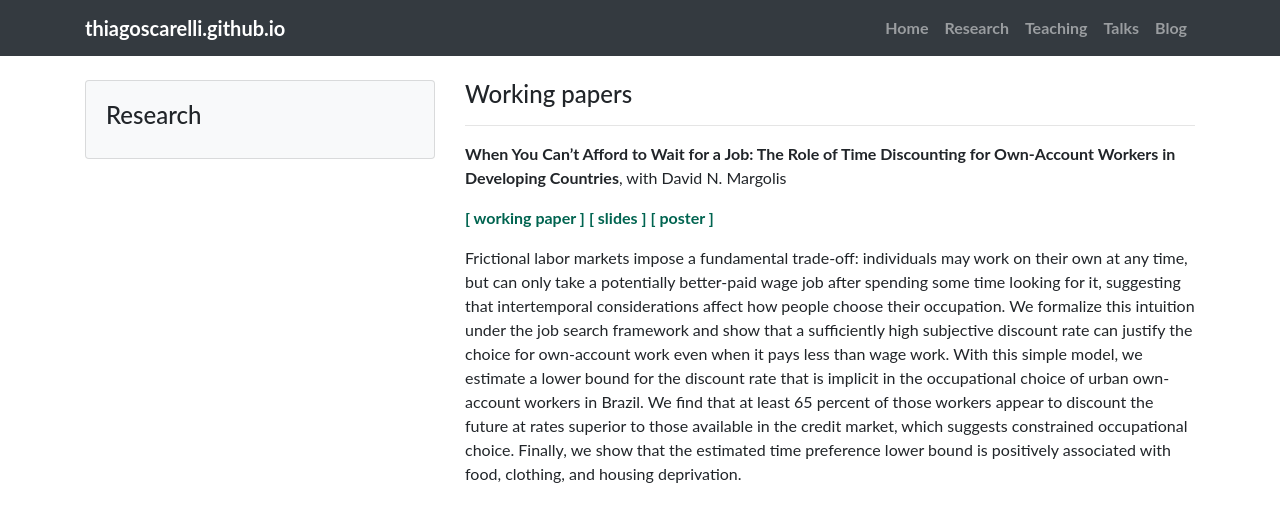
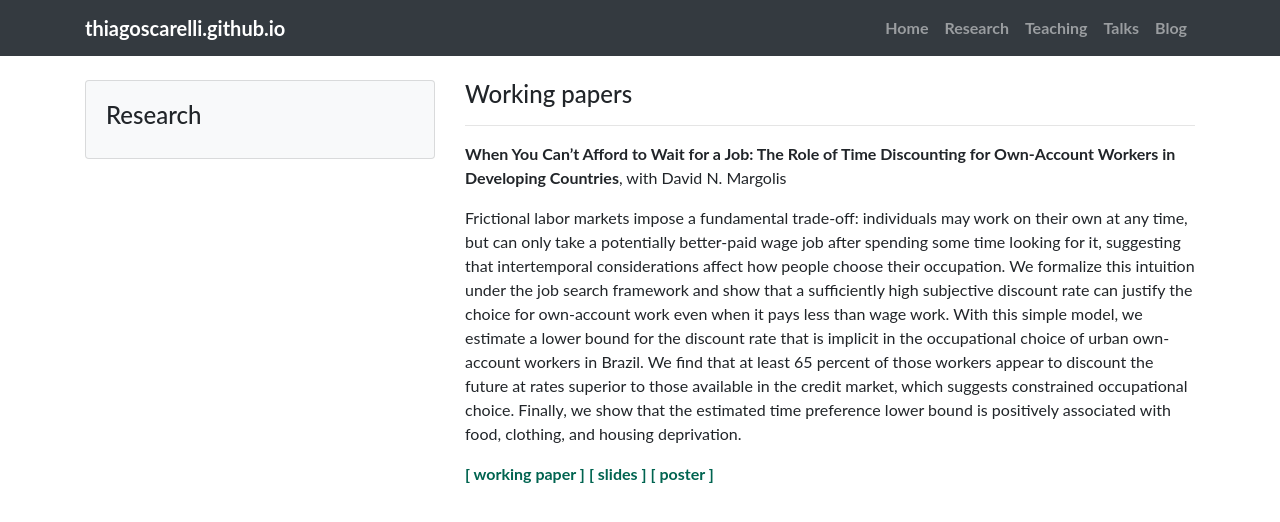
Before and after one commit to thiagoscarelli/thiagoscarelli.github.io, a Jekyll site: the page built from _pages/research.md, in a window 1280 px wide. Shown: the top 522 px of the page. Built offline with Jekyll 4.4.1, drawn with Linux system fonts in a browser that asks for light colours.

Commit message:
to bottom

```diff
--- a/_pages/research.md
+++ b/_pages/research.md
@@ -10,9 +10,9 @@
 
 <b>When You Can’t Afford to Wait for a Job: The Role of Time Discounting for Own-Account Workers in Developing Countries</b>, with David N. Margolis
 
+Frictional labor markets impose a fundamental trade-off: individuals may work on their own at any time, but can only take a potentially better-paid wage job after spending some time looking for it, suggesting that intertemporal considerations affect how people choose their occupation. We formalize this intuition under the job search framework and show that a sufficiently high subjective discount rate can justify the choice for own-account work even when it pays less than wage work. With this simple model, we estimate a lower bound for the discount rate that is implicit in the occupational choice of urban own-account workers in Brazil. We find that at least 65 percent of those workers appear to discount the future at rates superior to those available in the credit market, which suggests constrained occupational choice. Finally, we show that the estimated time preference lower bound is positively associated with food, clothing, and housing deprivation.
+
 [[ working paper ]](https://hal-pse.archives-ouvertes.fr/halshs-03288728v1){:target="_blank"} [[ slides ]](../docs/scarelli_margolis_2021_oaw_slides.pdf){:target="_blank"} [[ poster ]](../docs/scarelli_margolis_2021_oaw_poster.pdf){:target="_blank"}
-
-Frictional labor markets impose a fundamental trade-off: individuals may work on their own at any time, but can only take a potentially better-paid wage job after spending some time looking for it, suggesting that intertemporal considerations affect how people choose their occupation. We formalize this intuition under the job search framework and show that a sufficiently high subjective discount rate can justify the choice for own-account work even when it pays less than wage work. With this simple model, we estimate a lower bound for the discount rate that is implicit in the occupational choice of urban own-account workers in Brazil. We find that at least 65 percent of those workers appear to discount the future at rates superior to those available in the credit market, which suggests constrained occupational choice. Finally, we show that the estimated time preference lower bound is positively associated with food, clothing, and housing deprivation.
 
 <!---
 <br>
```
